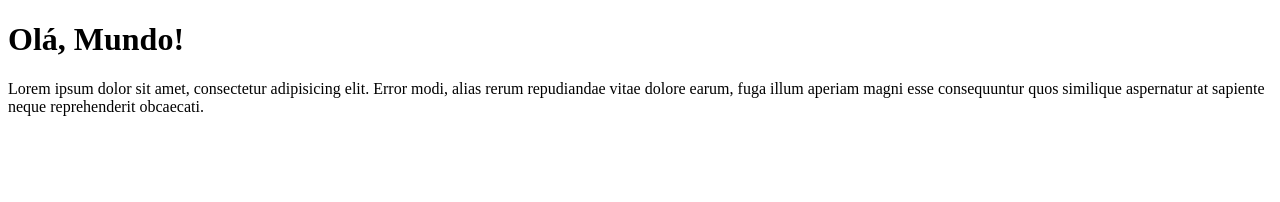
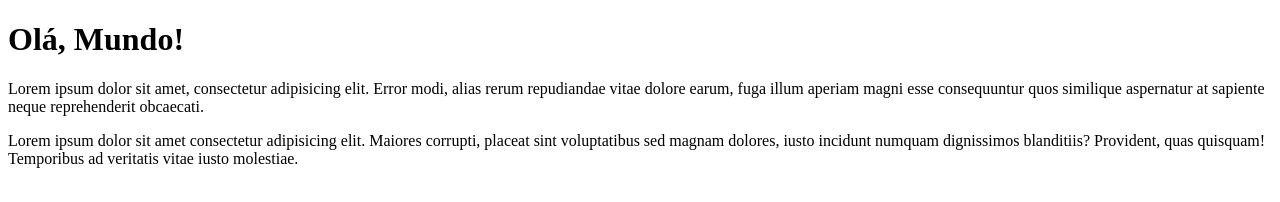
Before and after one commit to UnFiel/Ola-Mundo, a plain HTML site: page site-exemplo/index.html in a window 1280 px wide. Drawn offline with Linux system fonts and the light colour scheme.

Commit message:
adicionei um parágrafo

```diff
--- a/site-exemplo/index.html
+++ b/site-exemplo/index.html
@@ -9,5 +9,6 @@
 <body>
     <h1>Olá, Mundo!</h1>
     <p>Lorem ipsum dolor sit amet, consectetur adipisicing elit. Error modi, alias rerum repudiandae vitae dolore earum, fuga illum aperiam magni esse consequuntur quos similique aspernatur at sapiente neque reprehenderit obcaecati.</p>
+    <p>Lorem ipsum dolor sit amet consectetur adipisicing elit. Maiores corrupti, placeat sint voluptatibus sed magnam dolores, iusto incidunt numquam dignissimos blanditiis? Provident, quas quisquam! Temporibus ad veritatis vitae iusto molestiae.</p>
 </body>
 </html>
```
